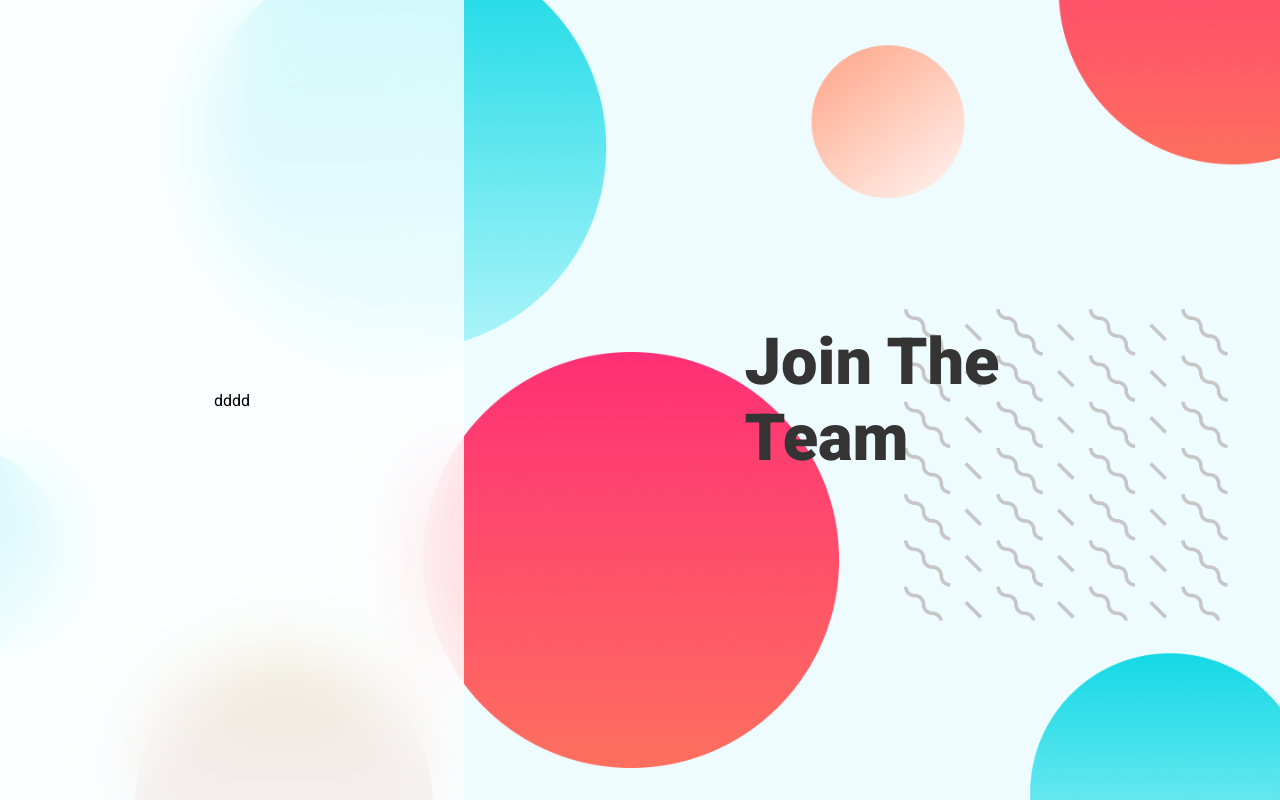
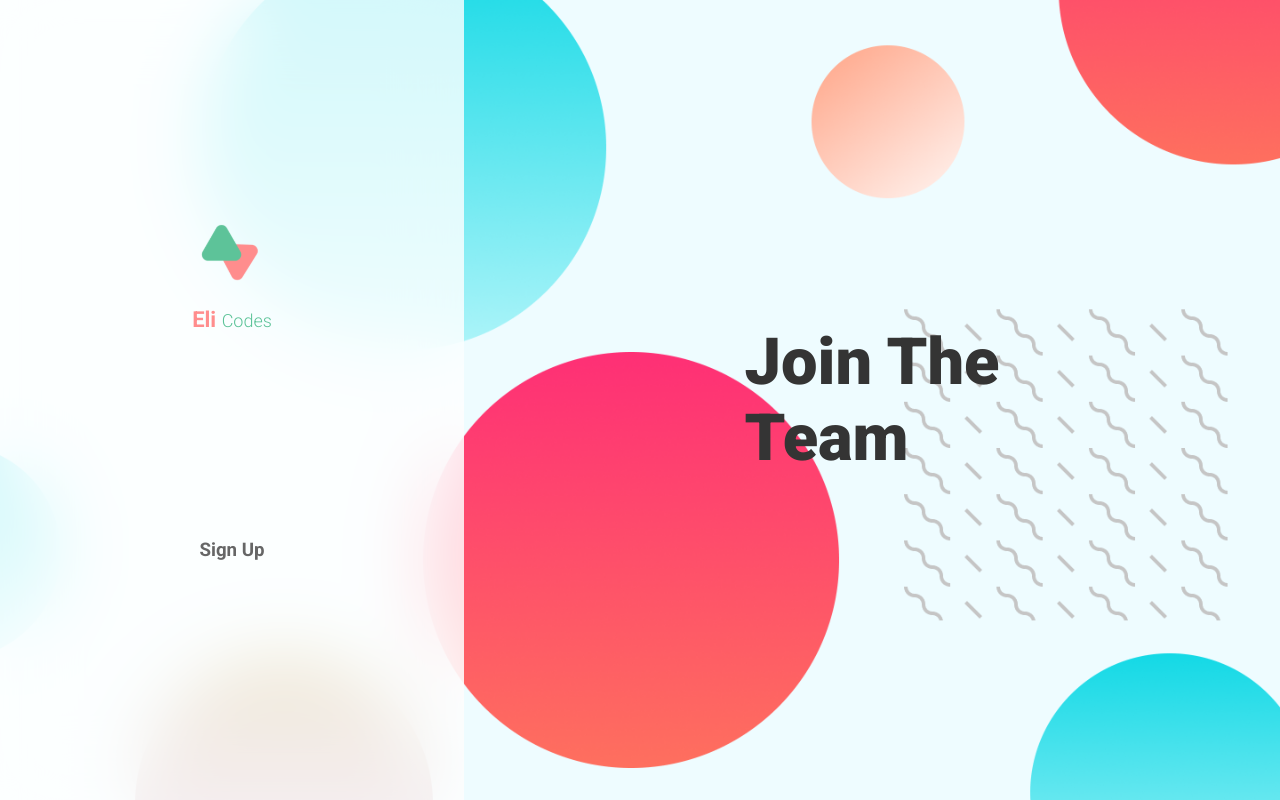
Before and after one commit to yazidam/Figma_SignUp_StyledComponents, a React (Create React App) app: page / in a window 1280 px wide. Built offline with nearby package versions, Linux system fonts and the light colour scheme.

Commit message:
Adding logo to sidebar

```diff
--- a/src/components/Sidebar.js
+++ b/src/components/Sidebar.js
@@ -1,12 +1,48 @@
 import React from "react";
 import styled from "styled-components";
-
+import logo from "../assets/logo.svg";
 const Sidebar = () => {
-  return <Container>dddd</Container>;
+  return (
+    <Container>
+      <LogoWrapper>
+        <img src={logo} />
+        <h3>
+          Eli <span>Codes</span>
+        </h3>
+      </LogoWrapper>
+      <Form>
+        <h3>Sign Up</h3>
+      </Form>
+    </Container>
+  );
 };
 
 export default Sidebar;
-
+const Form = styled.form`
+  width: 100%;
+  display: flex;
+  flex-direction: column;
+  align-items: center;
+  h3 {
+    color: #666666;
+    margin-bottom: 2rem;
+  }
+`;
+const LogoWrapper = styled.div`
+  img {
+    height: 6rem;
+  }
+  h3 {
+    color: #ff8d8d;
+    text-align: center;
+    font-size: 22px;
+  }
+  span {
+    color: #5dc399;
+    font-weight: 300;
+    font-size: 18px;
+  }
+`;
 const Container = styled.div`
   min-width: 400px;
   backdrop-filter: blur(35px);
```
Also changed, not shown: src/assets/logo.svg (added).
